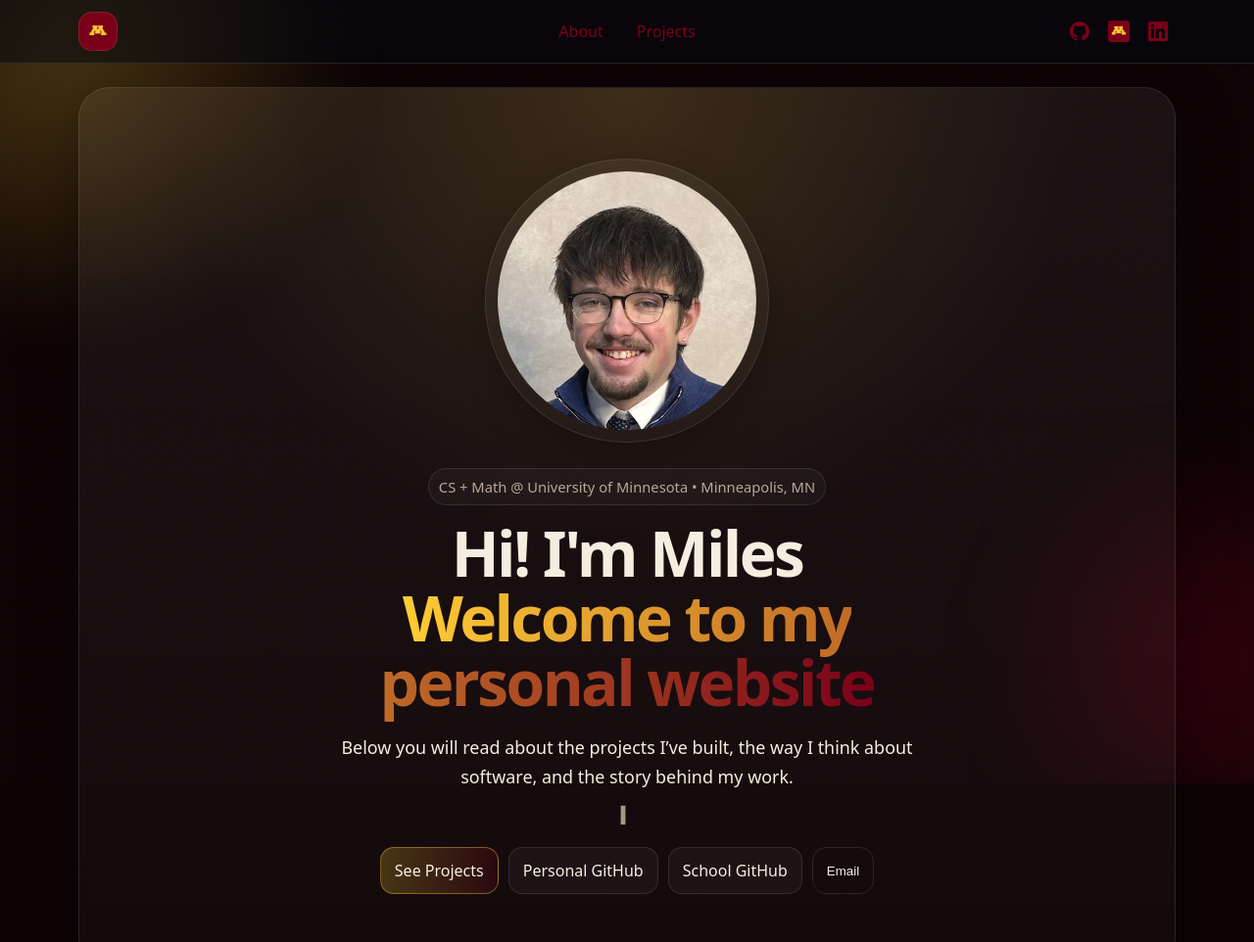
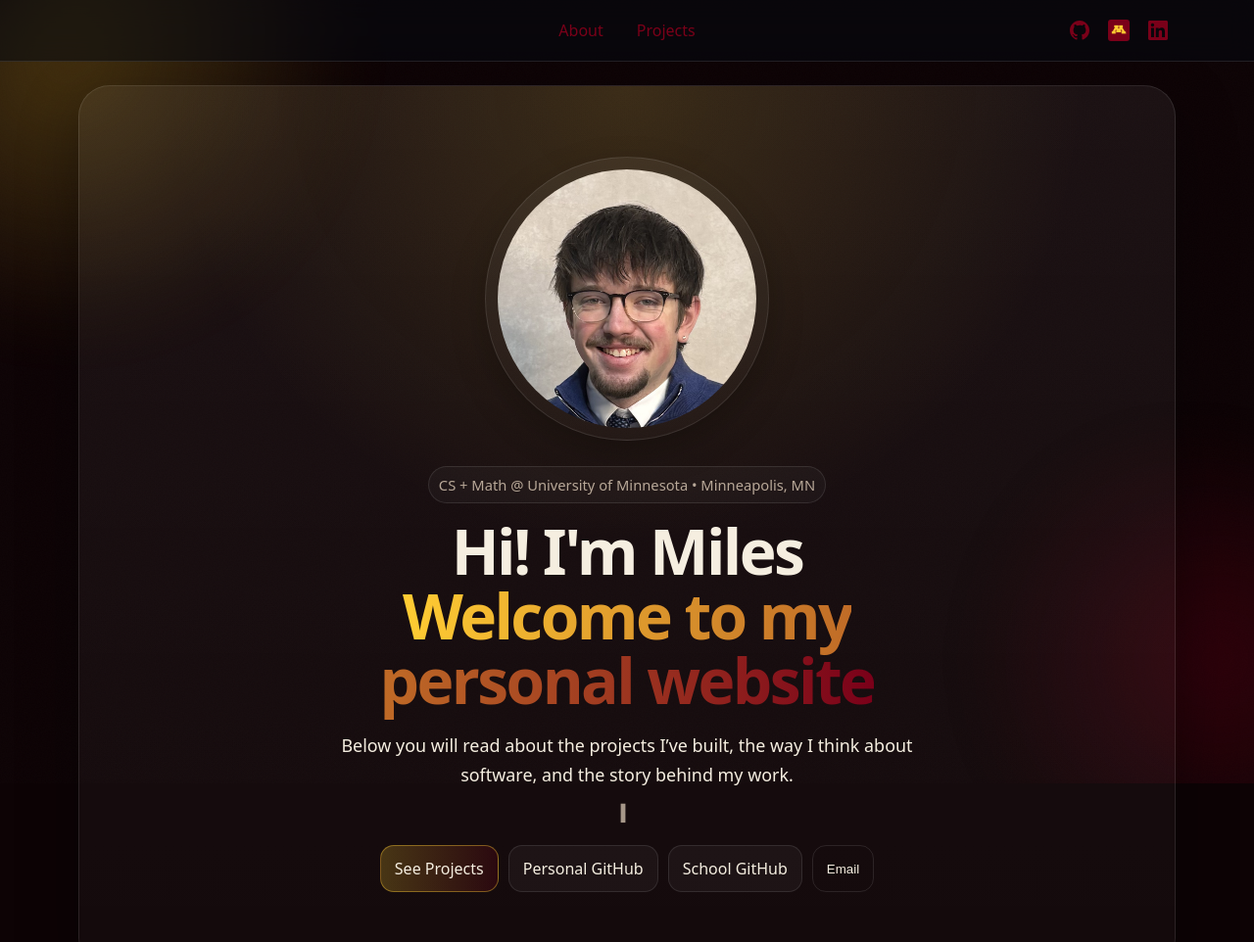
Before and after one commit to miles-dunn/Miles-Dunn.github.io, a plain HTML site: page index.html in a window 1280 px wide. Shown: the top 962 px of the page at 98% size. Drawn offline with Linux system fonts and the light colour scheme.

Commit message:
updated UI

```diff
--- a/index.html
+++ b/index.html
@@ -20,9 +20,7 @@
 
   <header class="topbar">
     <div class="container topbar-inner">
-      <a class="brand" href="#top">
-        <img src="umn-logo.jpg" alt="University of Minnesota" class="brand-logo" />
-      </a>
+      <div></div>
 
       <nav class="nav">
         <a href="#about">About</a>
```
